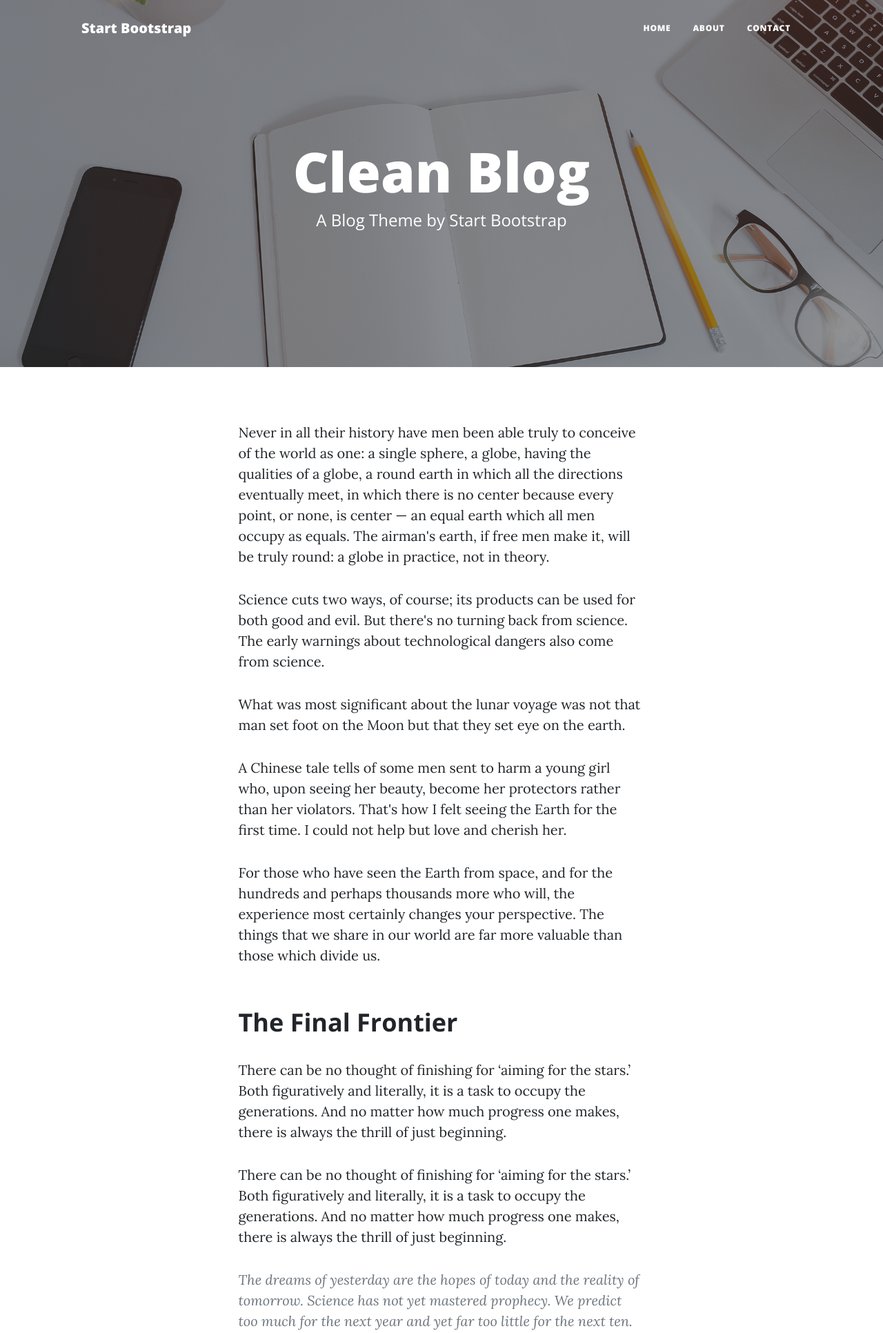
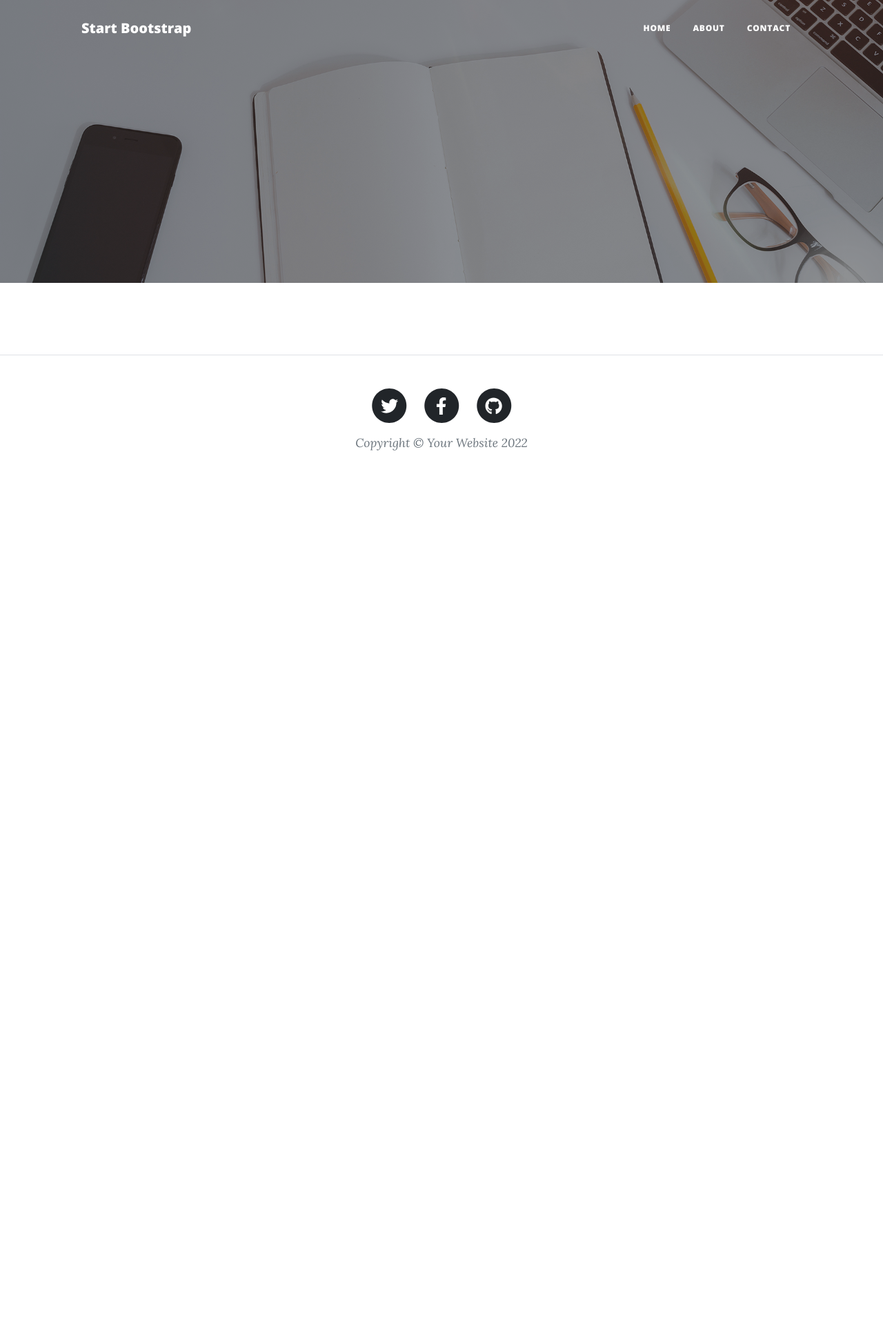
Before and after one commit to HAjulien/symfony-clean-blog, a Symfony app: template templates/post/view.html.twig in a window 1280 px wide. Shown: the top 1932 px of the page at 69% size. After the commit the page ends 653 px from the top, so only its background shows below. Run offline with Twig, Linux system fonts and the light colour scheme; the template is opened without the code that fills it, so the values that code supplies are empty; some libraries are stand-ins or nearby versions.

Commit message:
cours matin 12/4

```diff
--- a/src/Controller/PostController.php
+++ b/src/Controller/PostController.php
@@ -21,7 +21,11 @@ class PostController extends AbstractController
     public function post($id): Response
     {
         return $this->render('post/view.html.twig', [
-            'controller_name' => 'PostController',
+            'post' => [
+                'title' => 'le titre de l\'article',
+                'content' => 'le text surper long de l\'article',
+            ],
+
         ]);
     }
 }
--- a/templates/clean.html.twig
+++ b/templates/clean.html.twig
@@ -5,7 +5,7 @@
         <meta name="viewport" content="width=device-width, initial-scale=1, shrink-to-fit=no" />
         <meta name="description" content="" />
         <meta name="author" content="" />
-        <title>Clean Blog - Start Bootstrap Theme</title>
+        <title>{% block title %}Welcome!{% endblock %}</title>
         <link rel="icon" type="image/x-icon" href="assets/favicon.ico" />
         <!-- Font Awesome icons (free version)-->
         <script src="https://use.fontawesome.com/releases/v6.1.0/js/all.js" crossorigin="anonymous"></script>
@@ -39,8 +39,8 @@
                 <div class="row gx-4 gx-lg-5 justify-content-center">
                     <div class="col-md-10 col-lg-8 col-xl-7">
                         <div class="site-heading">
-                            <h1>Clean Blog</h1>
-                            <span class="subheading">A Blog Theme by Start Bootstrap</span>
+                            <h1>{% block titleHeader %} My blog! {% endblock %}</h1>
+                            <span class="subheading"> {% block subtitleHeader %}{% endblock %} </span>
                         </div>
                     </div>
                 </div>
--- a/templates/page/about.html.twig
+++ b/templates/page/about.html.twig
@@ -1,6 +1,8 @@
 {% extends 'clean.html.twig' %}
 
-{% block title %}Hello PageController!{% endblock %}
+{% block title %}A propos de nous: {% endblock %}
+
+{% block titleHeader %}A propos de nous: {% endblock %}
 
 {% block body %}
 
--- a/templates/page/contact.html.twig
+++ b/templates/page/contact.html.twig
@@ -1,7 +1,8 @@
 {% extends 'clean.html.twig' %}
 
-{% block title %}Hello PageController!{% endblock %}
+{% block title %}Pour nous contacter: {% endblock %}
 
+{% block titleHeader %}Pour nous contacter: {% endblock %}
 {% block body %}
 
 <main class="mb-4">
--- a/templates/post/home.html.twig
+++ b/templates/post/home.html.twig
@@ -1,6 +1,8 @@
 {% extends 'clean.html.twig' %}
 
-{% block title %}Hello PostController!{% endblock %}
+{% block title %} Bienvenue sur mon blog!{% endblock %}
+
+{% block subtitleHeader %} Toute l'actualité de surf {% endblock %}
 
 {% block body %}
         <!-- Main Content-->
--- a/templates/post/view.html.twig
+++ b/templates/post/view.html.twig
@@ -1,34 +1,17 @@
 {% extends 'clean.html.twig' %}
 
-{% block title %}Hello PostController!{% endblock %}
+{% block title %} {{ post.title }} {% endblock %}
+
+{% block titleHeader %} {{ post.title }} {% endblock %}
+
+
 
 {% block body %}
         <article class="mb-4">
             <div class="container px-4 px-lg-5">
                 <div class="row gx-4 gx-lg-5 justify-content-center">
                     <div class="col-md-10 col-lg-8 col-xl-7">
-                        <p>Never in all their history have men been able truly to conceive of the world as one: a single sphere, a globe, having the qualities of a globe, a round earth in which all the directions eventually meet, in which there is no center because every point, or none, is center — an equal earth which all men occupy as equals. The airman's earth, if free men make it, will be truly round: a globe in practice, not in theory.</p>
-                        <p>Science cuts two ways, of course; its products can be used for both good and evil. But there's no turning back from science. The early warnings about technological dangers also come from science.</p>
-                        <p>What was most significant about the lunar voyage was not that man set foot on the Moon but that they set eye on the earth.</p>
-                        <p>A Chinese tale tells of some men sent to harm a young girl who, upon seeing her beauty, become her protectors rather than her violators. That's how I felt seeing the Earth for the first time. I could not help but love and cherish her.</p>
-                        <p>For those who have seen the Earth from space, and for the hundreds and perhaps thousands more who will, the experience most certainly changes your perspective. The things that we share in our world are far more valuable than those which divide us.</p>
-                        <h2 class="section-heading">The Final Frontier</h2>
-                        <p>There can be no thought of finishing for ‘aiming for the stars.’ Both figuratively and literally, it is a task to occupy the generations. And no matter how much progress one makes, there is always the thrill of just beginning.</p>
-                        <p>There can be no thought of finishing for ‘aiming for the stars.’ Both figuratively and literally, it is a task to occupy the generations. And no matter how much progress one makes, there is always the thrill of just beginning.</p>
-                        <blockquote class="blockquote">The dreams of yesterday are the hopes of today and the reality of tomorrow. Science has not yet mastered prophecy. We predict too much for the next year and yet far too little for the next ten.</blockquote>
-                        <p>Spaceflights cannot be stopped. This is not the work of any one man or even a group of men. It is a historical process which mankind is carrying out in accordance with the natural laws of human development.</p>
-                        <h2 class="section-heading">Reaching for the Stars</h2>
-                        <p>As we got further and further away, it [the Earth] diminished in size. Finally it shrank to the size of a marble, the most beautiful you can imagine. That beautiful, warm, living object looked so fragile, so delicate, that if you touched it with a finger it would crumble and fall apart. Seeing this has to change a man.</p>
-                        <a href="#!"><img class="img-fluid" src="{{ asset('clean/assets/img/post-sample-image.jpg') }}" alt="..." /></a>
-                        <span class="caption text-muted">To go places and do things that have never been done before – that’s what living is all about.</span>
-                        <p>Space, the final frontier. These are the voyages of the Starship Enterprise. Its five-year mission: to explore strange new worlds, to seek out new life and new civilizations, to boldly go where no man has gone before.</p>
-                        <p>As I stand out here in the wonders of the unknown at Hadley, I sort of realize there’s a fundamental truth to our nature, Man must explore, and this is exploration at its greatest.</p>
-                        <p>
-                            Placeholder text by
-                            <a href="http://spaceipsum.com/">Space Ipsum</a>
-                            &middot; Images by
-                            <a href="https://www.flickr.com/photos/nasacommons/">NASA on The Commons</a>
-                        </p>
+                        <p> {{ post.content }} </p>
                     </div>
                 </div>
             </div>
```
Also changed, not shown: 1 other file.
